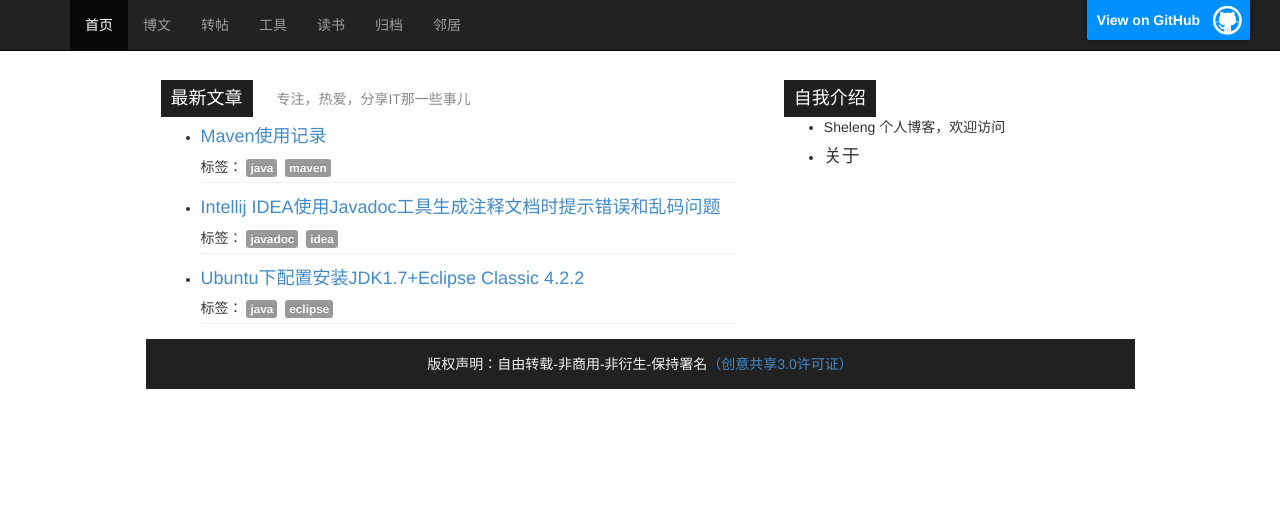
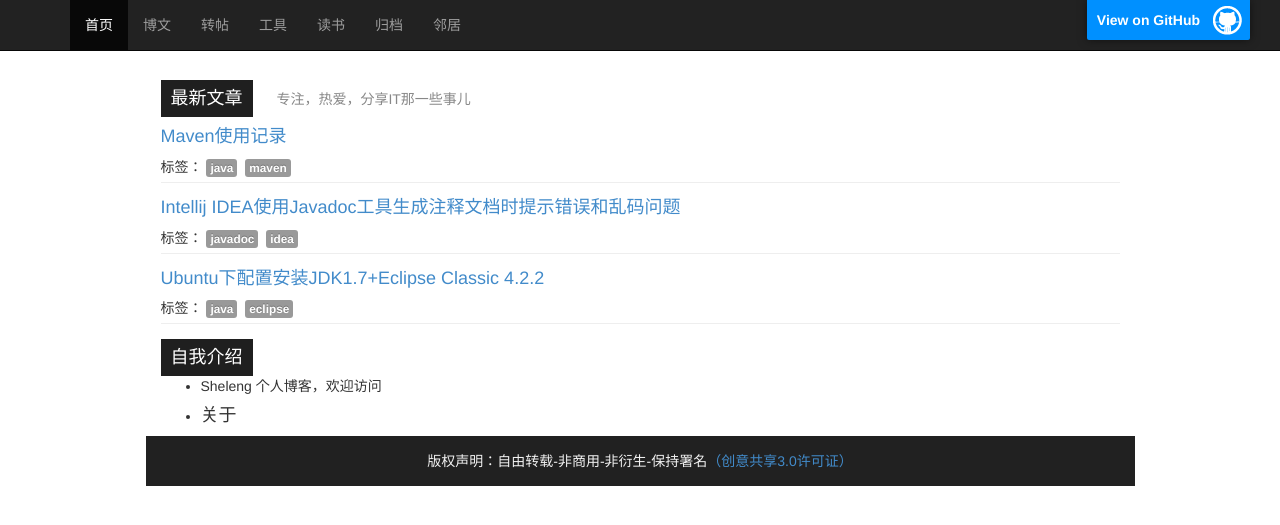
Before and after one commit to sheleng/sheleng.github.io, a Jekyll site: the page built from index.html, in a window 1280 px wide. Shown: the top 525 px of the page. Built offline with Jekyll 4.4.1, drawn with Linux system fonts in a browser that asks for light colours.

Commit message:
修改首页布局

```diff
--- a/index.html
+++ b/index.html
@@ -6,7 +6,7 @@
 </br>
 <div class="container-fluid">
 <div class="row-fluid">
-  <div class="span4 index-left">
+  <div class="span4 index index-left">
     <div class="content-title">
       <span class="title">最新文章</span>
       <span class="gray-3">专注，热爱，分享IT那一些事儿</span>
@@ -35,12 +35,12 @@
   <div class="span10 index-right">
     <div class="content-title">
       <span class="title">自我介绍</span>
-      <div>
-      	<ul>
-		  <li>Sheleng 个人博客，欢迎访问</li>
-		  <li><h4>关于</h4></li>
-	    </ul>
+    </div>
+    <div>
+      <ul>
+		<li>Sheleng 个人博客，欢迎访问</li>
+		<li><h4>关于</h4></li>
+	  </ul>
     </div>
   </div>
 </div>
-</div>
--- a/public/css/style.css
+++ b/public/css/style.css
@@ -33,23 +33,11 @@
   max-width: 989px;
 }
 
-.index-left{
-  width: 60%;
-  float: left;
-}
-
-.index-right{
-  width: 35%;
-  float: right;
-}
-
-.index-left .content-title{
-  height: 37px;
-  line-height: 37px;
-  margin-bottom: 5px;
-  font-size: 100%;
-  font-weight: normal;
-}
+.index {}
+.index .index-left{width: 60%;float: left;}
+.index .index-right{width: 35%;float: right;}
+.index .content-title{height: 37px;line-height: 37px;margin-bottom: 5px;font-size: 100%;font-weight: normal;}
+.index ul{padding-left: 0px;list-style-type: none;}
 
 .content-title .title{
   background: none repeat scroll 0 0 #1f1f1f;
```
